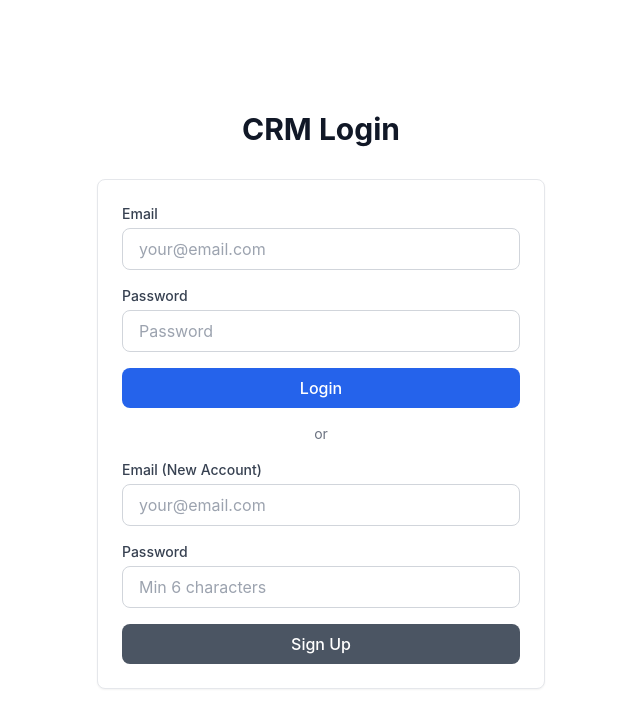
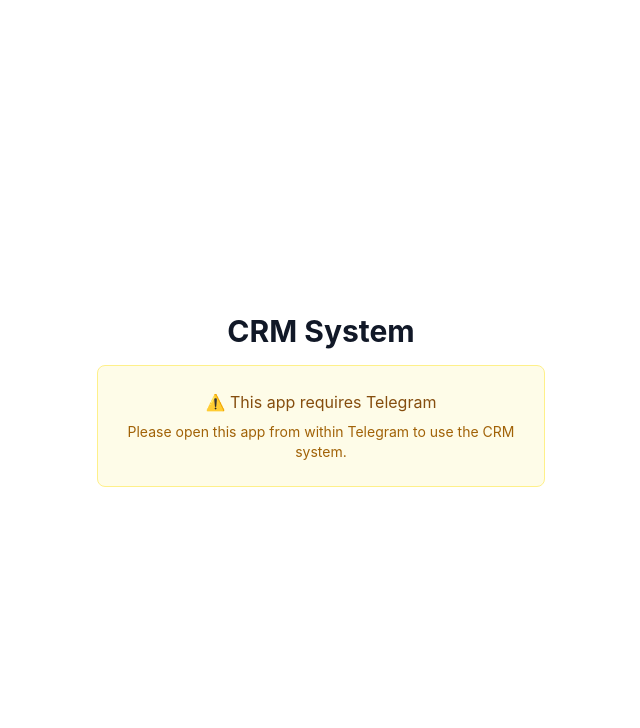
Before and after one commit to adriannastaseradu-gif/Origin-app, a React (Vite) app: page / in a window 1280 px wide. Shown: the top 728 px of the page, without its empty margins (319-959 px from the left). Built offline with nearby package versions, Linux system fonts and the light colour scheme.

Commit message:
Add files via upload

```diff
--- a/App.jsx
+++ b/App.jsx
@@ -59,16 +59,81 @@
     }
   }, []);
 
-  // Check if user is logged in
+  // Authenticate with Telegram
   useEffect(() => {
-    checkUser();
-    supabase.auth.onAuthStateChange((_event, session) => {
-      setUser(session?.user ?? null);
-      if (session?.user) {
-        loadData();
+    authenticateWithTelegram();
+  }, []);
+
+  const authenticateWithTelegram = async () => {
+    setLoading(true);
+
+    // Check if running in Telegram
+    if (window.Telegram && window.Telegram.WebApp) {
+      try {
+        const tg = window.Telegram.WebApp;
+        tg.ready();
+
+        const telegramUser = tg.initDataUnsafe?.user;
+
+        if (telegramUser && telegramUser.id) {
+          // Find or create user profile
+          const { data: existingProfile, error: findError } = await supabase
+            .from('profiles')
+            .select('*')
+            .eq('telegram_id', telegramUser.id)
+            .single();
+
+          if (findError && findError.code === 'PGRST116') {
+            // User doesn't exist, create new profile
+            const { data: newProfile, error: createError } = await supabase
+              .from('profiles')
+              .insert([{
+                telegram_id: telegramUser.id,
+                telegram_username: telegramUser.username || null,
+                first_name: telegramUser.first_name || null,
+                last_name: telegramUser.last_name || null
+              }])
+              .select()
+              .single();
+
+            if (createError) {
+              console.error('Error creating profile:', createError);
+        setLoading(false);
+        return;
       }
-    });
-  }, []);
+
+            setUser(newProfile);
+            setLoading(false);
+          } else if (findError) {
+            console.error('Error finding profile:', findError);
+            setLoading(false);
+          } else {
+            // Update profile with latest Telegram info
+            await supabase
+              .from('profiles')
+              .update({
+                telegram_username: telegramUser.username || existingProfile.telegram_username,
+                first_name: telegramUser.first_name || existingProfile.first_name,
+                last_name: telegramUser.last_name || existingProfile.last_name
+              })
+              .eq('id', existingProfile.id);
+
+            setUser(existingProfile);
+            setLoading(false);
+          }
+        } else {
+          // Not in Telegram or no user data
+          setLoading(false);
+        }
+      } catch (error) {
+        console.error('Error authenticating with Telegram:', error);
+        setLoading(false);
+      }
+    } else {
+      // Not in Telegram - show message
+      setLoading(false);
+    }
+  };
 
   // Load data when user is logged in
   useEffect(() => {
@@ -96,11 +161,6 @@
     }
   }, [user]);
 
-  const checkUser = async () => {
-    const { data: { session } } = await supabase.auth.getSession();
-    setUser(session?.user ?? null);
-    setLoading(false);
-  };
 
   const loadData = async () => {
     await Promise.all([loadContacts(), loadActivities(), loadTasks(), loadCustomStatuses()]);
@@ -124,8 +184,7 @@
       .from('activities')
       .select(`
         *,
-        contacts(name),
-        profiles:user_id(email)
+        contacts(name)
       `)
       .order('created_at', { ascending: false })
       .limit(50);
@@ -163,45 +222,9 @@
     }
   };
 
-  const handleLogin = async (e) => {
-    e.preventDefault();
-    const formData = new FormData(e.target);
-    const email = formData.get('email');
-    const password = formData.get('password');
-
-    const { data, error } = await supabase.auth.signInWithPassword({
-      email,
-      password,
-    });
-
-    if (error) {
-      alert('Login failed: ' + error.message);
-    } else {
-      setUser(data.user);
-    }
-  };
-
-  const handleSignUp = async (e) => {
-    e.preventDefault();
-    const formData = new FormData(e.target);
-    const email = formData.get('email');
-    const password = formData.get('password');
-
-    const { data, error } = await supabase.auth.signUp({
-      email,
-      password,
-    });
-
-    if (error) {
-      alert('Sign up failed: ' + error.message);
-    } else {
-      alert('Account created! Please check your email to verify your account.');
-    }
-  };
-
-  const handleLogout = async () => {
-    await supabase.auth.signOut();
+  const handleLogout = () => {
     setUser(null);
+    // Clear any stored data if needed
   };
 
   const handleAddContact = async (e) => {
@@ -458,76 +481,22 @@
   if (!user) {
     return (
       <div className="min-h-screen bg-white flex items-center justify-center p-4">
-        <div className="max-w-md w-full">
-          <h1 className="text-3xl font-bold text-center mb-8 text-gray-900">CRM Login</h1>
-          {window.Telegram && window.Telegram.WebApp && (
-            <div className="bg-blue-50 border border-blue-200 rounded-lg p-3 mb-4 text-sm text-blue-800 text-center">
-              📱 Running in Telegram
+        <div className="max-w-md w-full text-center">
+          <h1 className="text-3xl font-bold mb-4 text-gray-900">CRM System</h1>
+          {window.Telegram && window.Telegram.WebApp ? (
+            <div>
+              <Loader2 className="animate-spin text-blue-600 mx-auto mb-4" size={32} />
+              <p className="text-gray-600">Authenticating with Telegram...</p>
+              <p className="text-sm text-gray-500 mt-2">Please wait while we set up your account.</p>
+            </div>
+          ) : (
+            <div className="bg-yellow-50 border border-yellow-200 rounded-lg p-6">
+              <p className="text-yellow-800 mb-2">⚠️ This app requires Telegram</p>
+              <p className="text-sm text-yellow-700">
+                Please open this app from within Telegram to use the CRM system.
+              </p>
             </div>
           )}
-
-          <div className="bg-white border border-gray-200 rounded-lg p-6 shadow-sm">
-            <form onSubmit={handleLogin} className="space-y-4 mb-4">
-              <div>
-                <label className="block text-sm font-medium text-gray-700 mb-1">Email</label>
-                <input
-                  type="email"
-                  name="email"
-                  required
-                  className="w-full px-4 py-2 border border-gray-300 rounded-lg focus:outline-none focus:border-blue-600"
-                  placeholder="your@email.com"
-                />
-              </div>
-              <div>
-                <label className="block text-sm font-medium text-gray-700 mb-1">Password</label>
-                <input
-                  type="password"
-                  name="password"
-                  required
-                  className="w-full px-4 py-2 border border-gray-300 rounded-lg focus:outline-none focus:border-blue-600"
-                  placeholder="Password"
-                />
-              </div>
-              <button
-                type="submit"
-                className="w-full bg-blue-600 hover:bg-blue-700 text-white font-medium py-2 rounded-lg transition-colors"
-              >
-                Login
-              </button>
-            </form>
-
-            <div className="text-center text-sm text-gray-500 mb-4">or</div>
-
-            <form onSubmit={handleSignUp} className="space-y-4">
-              <div>
-                <label className="block text-sm font-medium text-gray-700 mb-1">Email (New Account)</label>
-                <input
-                  type="email"
-                  name="email"
-                  required
-                  className="w-full px-4 py-2 border border-gray-300 rounded-lg focus:outline-none focus:border-blue-600"
-                  placeholder="your@email.com"
-                />
-              </div>
-              <div>
-                <label className="block text-sm font-medium text-gray-700 mb-1">Password</label>
-                <input
-                  type="password"
-                  name="password"
-                  required
-                  minLength={6}
-                  className="w-full px-4 py-2 border border-gray-300 rounded-lg focus:outline-none focus:border-blue-600"
-                  placeholder="Min 6 characters"
-                />
-              </div>
-              <button
-                type="submit"
-                className="w-full bg-gray-600 hover:bg-gray-700 text-white font-medium py-2 rounded-lg transition-colors"
-              >
-                Sign Up
-              </button>
-            </form>
-          </div>
         </div>
       </div>
     );
@@ -540,7 +509,9 @@
         <div className="flex items-center justify-between max-w-7xl mx-auto">
           <h1 className="text-2xl font-bold text-gray-900">CRM System</h1>
           <div className="flex items-center gap-4">
-            <span className="text-sm text-gray-600">{user.email}</span>
+            <span className="text-sm text-gray-600">
+              {user.first_name || user.telegram_username || `User ${user.telegram_id}`}
+            </span>
             <button
               onClick={handleLogout}
               className="flex items-center gap-2 px-4 py-2 text-sm text-gray-600 hover:text-gray-900 transition-colors"
```
Also changed, not shown: index.html (line endings or trailing spaces), package.json (line endings or trailing spaces), supabase.js (line endings or trailing spaces), vite.config.js (line endings or trailing spaces), 2 other files (tests, documents, lock files or other folders). Lines whose indentation alone changed are shown as unchanged.
